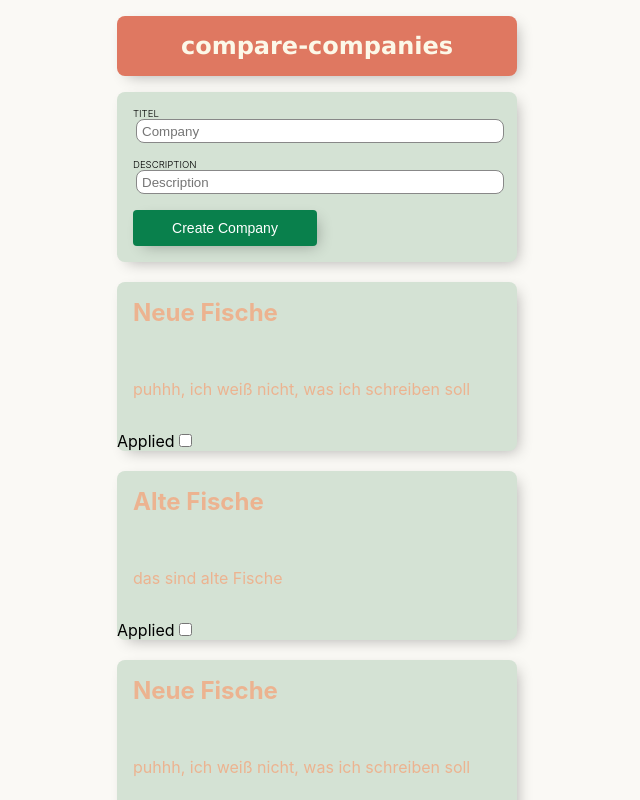
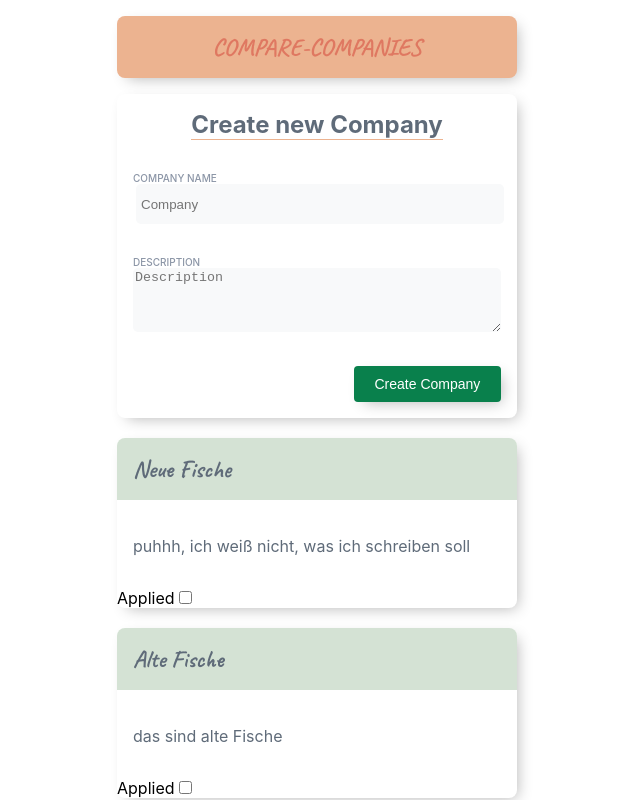
Before and after one commit to Torfeltorfel/NF-CompareCompanies, a React (Vite) app: page / in a window 1280 px wide. Shown: the top 800 px of the page, without its empty margins (323-963 px from the left). Built offline with nearby package versions, Linux system fonts and the light colour scheme.

Commit message:
new colors & textarea

```diff
--- a/src/app/components/Card/Card.module.css
+++ b/src/app/components/Card/Card.module.css
@@ -1,5 +1,5 @@
 .card {
-  background-color: #d4e2d4;
+  background-color: var(--white);
   box-shadow: 5px 5px 15px -5px rgba(0, 0, 0, 0.3);
   max-width: 35rem;
   min-width: 25rem;
@@ -8,16 +8,19 @@
 }
 
 .card__header {
-  color: #ecb390;
+  color: var(--grey-800-text);
+  background-color: #d4e2d4;
   padding: 1rem;
+  border-radius: 8px 8px 0 0;
+  font-family: 'Caveat', cursive;
 }
 
 .card__description {
-  color: #ecb390;
+  color: var(--grey-800-text);
   padding: 1rem;
 }
 
 .card--applied {
-  background-color: red;
-  color: black;
+  background-color: var(--grey-100-background-light);
+  color: var(--grey-700-text-light);
 }
--- a/src/app/components/NewCard/NewCard.module.css
+++ b/src/app/components/NewCard/NewCard.module.css
@@ -1,33 +1,50 @@
 .container {
-  background-color: #d4e2d4;
+  background-color: var(--white);
   box-shadow: 5px 5px 15px -5px rgba(0, 0, 0, 0.3);
   display: flex;
   flex-wrap: nowrap;
   flex-direction: column;
   border-radius: 8px;
   padding: 1rem;
-  gap: 1rem;
+  gap: 2rem;
+}
+
+.newCardHeader {
+  color: var(--grey-800-text);
+  border-bottom: 1px solid #ecb390;
+  margin: auto;
 }
 
 .input {
-  background-color: #fff;
-  height: 1.5rem;
+  background-color: var(--grey-100-background-light);
+  color: var(--grey-900-text-dark);
+  height: 2.5rem;
   margin-left: 3px;
   padding: 0 5px;
   width: 100%;
-  border: 1px solid #888;
-  border-radius: 8px;
+  border-radius: 5px;
+  border: none;
+}
+
+.inputDescription {
+  background-color: var(--grey-100-background-light);
+  color: var(--grey-900-text-dark);
+  width: 100%;
+  border-radius: 5px;
+  border: none;
 }
 
 .label {
-  font-size: 0.6rem;
   text-transform: uppercase;
-  font-weight: 300;
+  font-weight: 500;
+  font-size: 10px;
+  color: var(--grey-700-text-light);
 }
 
 .button {
   display: inline-block;
-  width: 50%;
+  width: 40%;
+  margin-left: auto;
   outline: 0;
   appearance: none;
   padding: 0 12px;
--- a/src/app/components/NewCard/NewCard.tsx
+++ b/src/app/components/NewCard/NewCard.tsx
@@ -15,13 +15,15 @@ function NewCard({ onSubmit }: FormProps): JSX.Element {
   function handleSubmit(event: React.FormEvent<HTMLFormElement>) {
     event.preventDefault();
     onSubmit({ companyName, companyDescription });
+    //setting placeholder default values back
     setCompanyName('');
     setCompanyDescription('');
   }
   return (
     <form action="submit" className={classes.container} onSubmit={handleSubmit}>
+      <h2 className={classes.newCardHeader}>Create new Company</h2>
       <label className={classes.label}>
-        Titel
+        Company Name
         <input
           type="text"
           className={classes.input}
@@ -32,9 +34,9 @@ function NewCard({ onSubmit }: FormProps): JSX.Element {
       </label>
       <label className={classes.label}>
         Description
-        <input
-          type="text"
-          className={classes.input}
+        <textarea
+          className={classes.inputDescription}
+          rows="4"
           placeholder="Description"
           value={companyDescription}
           onChange={(event) => setCompanyDescription(event.target.value)}
--- a/src/app/components/Title/Title.module.css
+++ b/src/app/components/Title/Title.module.css
@@ -1,14 +1,14 @@
 .title {
-  background-color: #df7861;
-  color: #fcf8e8;
+  background-color: #ecb390;
+  color: #df7861;
   box-shadow: 5px 5px 15px -5px rgba(0, 0, 0, 0.3);
   text-align: center;
   max-width: 35rem;
   min-width: 25rem;
   padding: 1rem;
+  font-family: 'Caveat', cursive;
   font-weight: 700;
   font-size: 24px;
-  font-family: Verdana, Geneva, Tahoma, sans-serif;
-  text-transform: lowercase;
+  text-transform: uppercase;
   border-radius: 8px;
 }
--- a/src/app/globals.css
+++ b/src/app/globals.css
@@ -1,7 +1,37 @@
+@import url('https://fonts.googleapis.com/css2?family=Caveat:wght@400;500;600;700&display=swap');
+
 *,
 *::before,
 *::after {
   box-sizing: border-box;
+}
+
+:root {
+  --primary-900-text: rgb(49, 60, 145);
+  --primary-800-text-light: rgb(35, 103, 160);
+  --primary-700-dark: rgb(49, 129, 197);
+  --primary-500-light: rgb(98, 161, 214);
+  --primary-300-background: rgb(169, 211, 243);
+  --primary-100-background-light: rgb(239, 248, 255);
+  --grey-900-text-dark: rgb(33, 41, 52);
+  --grey-800-text: rgb(95, 107, 121);
+  --grey-700-text-light: rgb(139, 149, 166);
+  --grey-600: rgb(184, 196, 205);
+  --grey-500: rgb(207, 214, 222);
+  --grey-400: rgb(204, 212, 219);
+  --grey-300: rgb(213, 221, 229);
+  --grey-200-background-dark: rgb(225, 231, 236);
+  --grey-100-background-light: rgb(248, 249, 250);
+  --white: rgb(255, 255, 255);
+  --green-dark: rgb(10, 82, 58);
+  --green: rgb(29, 193, 117);
+  --green-light: rgb(226, 252, 236);
+  --yellow-dark: rgb(92, 73, 25);
+  --yellow: rgb(224, 203, 108);
+  --yellow-light: rgb(255, 252, 244);
+  --red-dark: rgb(99, 26, 26);
+  --red: rgb(224, 54, 54);
+  --red-light: rgb(253, 232, 232);
 }
 
 body {
@@ -11,7 +41,7 @@ body {
     sans-serif;
   -webkit-font-smoothing: antialiased;
   -moz-osx-font-smoothing: grayscale;
-  background-color: #faf9f5;
+  background-color: var(--white);
   display: flex;
   justify-content: center;
 }
```
